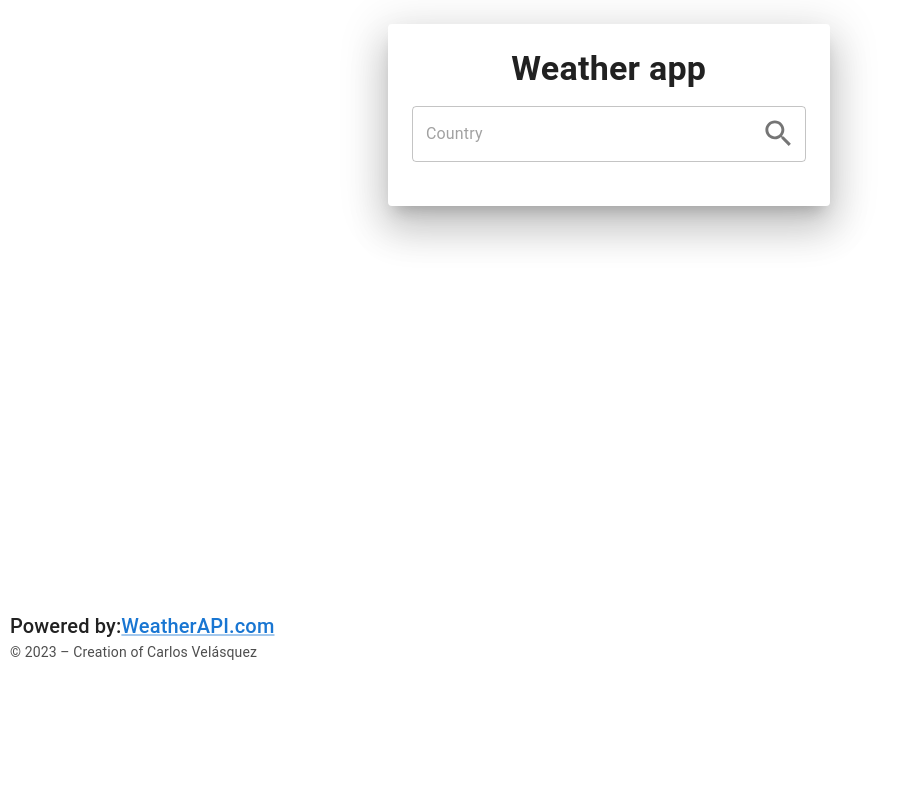
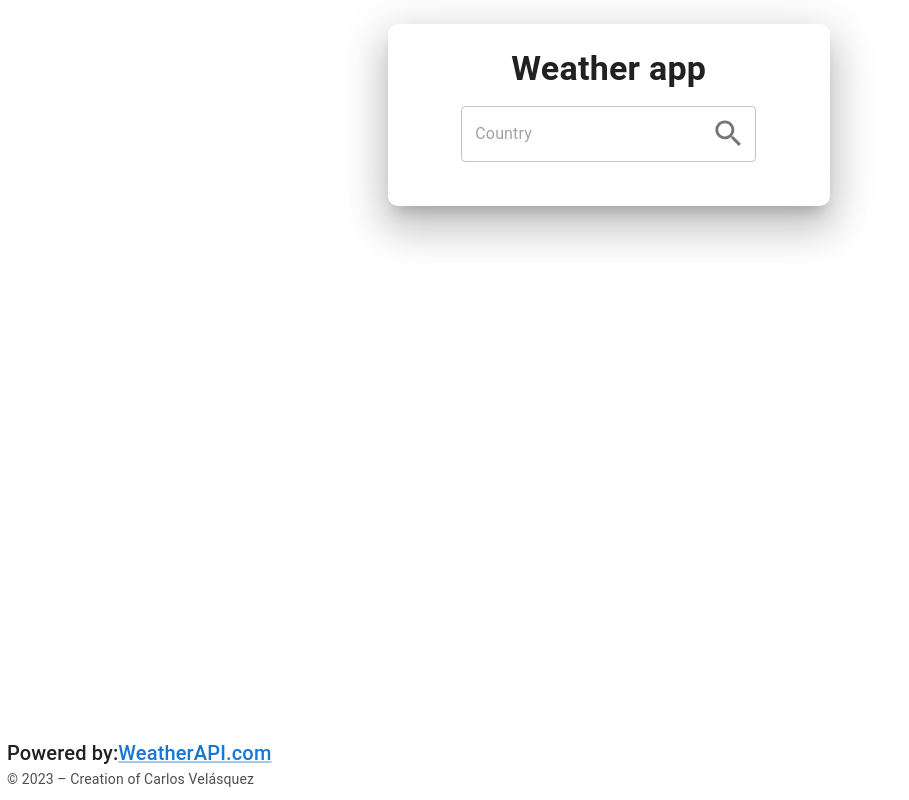
Before and after one commit to Carlos8122001/project-wather-app, a React (Vite) app: page / in a window 1280 px wide. Shown: the whole page, without its empty margins (0-909 px from the left). Built offline with nearby package versions, Linux system fonts and the light colour scheme; no server answers.

Commit message:
mejorando la app

```diff
--- a/src/App.jsx
+++ b/src/App.jsx
@@ -64,7 +64,12 @@ function App() {
   };
   return (
     <>
-      <Container maxWidth={"sm"}>
+      <Container maxWidth={"sm"} sx={{
+        height:"auto",
+        display:"flex",
+        justifyContent:"center",
+        flexDirection:"column"
+        }}>
         <Paper
           component={"form"}
           onSubmit={(ev) => {
@@ -75,11 +80,14 @@ function App() {
           elevation={24}
           sx={{
             width: "80%",
-            height: "auto",
+            height:"auto",
             m: 3,
             p: 3,
             display: "flex",
             flexDirection: "column",
+            alignItems:"center",
+            borderRadius:"10px",
+            overflow:"hidden"
 
           }}
         >
@@ -126,8 +134,11 @@ function App() {
         </Paper>
 
         <Box
-          component={"footer"}
-          sx={{ position: "absolute", left: 10, top: 570 }}
+          sx={{
+          position:"absolute",
+          bottom:10,
+          left:7
+          }}
         >
           <Typography variant="h6" sx={{ mt: 5 }}>
             Powered by:
--- a/src/components/CardClimate.jsx
+++ b/src/components/CardClimate.jsx
@@ -8,19 +8,37 @@ import { CardMedia } from "@mui/material";
 function CardClimate({ data }) {
   return (
     <>
-    <Box sx={{width:"100%",height:"60%",display:"flex",justifyContent:"center",alignItems:"center",flexDirection:"column"}}>
+      <Box
+        sx={{
+          width: "100%",
+          height: "60%",
+          display: "flex",
+          justifyContent: "center",
+          alignItems: "center",
+          flexDirection: "column",
+        }}
+      >
         <Box
           component="img"
           alt={data.conditionText}
           src={data.icon}
-        minWidth={"250px"}
           margin={0}
         />
 
-      <Typography variant="h2" fontSize={"50px"} textAlign={"center"}>{data.temperature} °C</Typography>
-      <Typography variant="h5" textAlign={"center"}>{data.conditionText}</Typography>
-      <Typography variant="h5"  textAlign={"center"}>{data.localtime}</Typography>
-      <Typography variant="h4" textAlign={"center"} sx={{ fontWeight: "bold" }}>
+        <Typography variant="h2" fontSize={"50px"} textAlign={"center"}>
+          {data.temperature} °C
+        </Typography>
+        <Typography variant="h5" textAlign={"center"} sx={{ fontWeight: "bold" }}>
+          {data.conditionText}
+        </Typography>
+        <Typography variant="h6" textAlign={"center"}>
+          {data.localtime}
+        </Typography>
+        <Typography
+          variant="h5"
+          textAlign={"center"}
+          sx={{ fontWeight: "bold" }}
+        >
           {data.city}, {data.country}
         </Typography>
       </Box>
```
Lines whose indentation alone changed are shown as unchanged.
